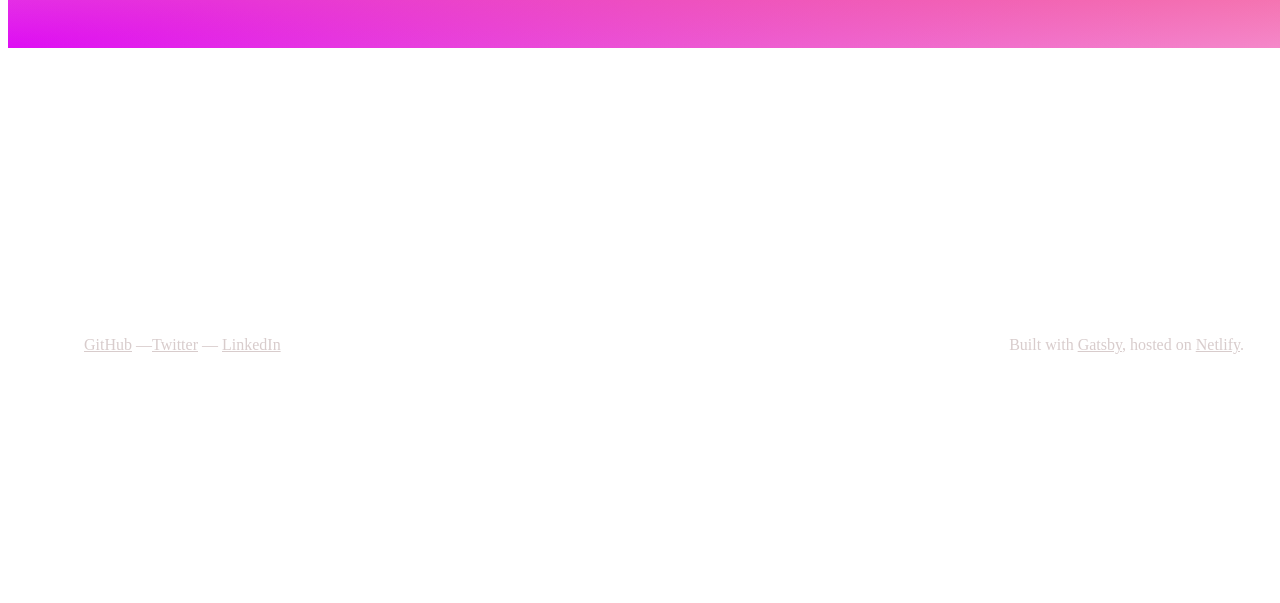
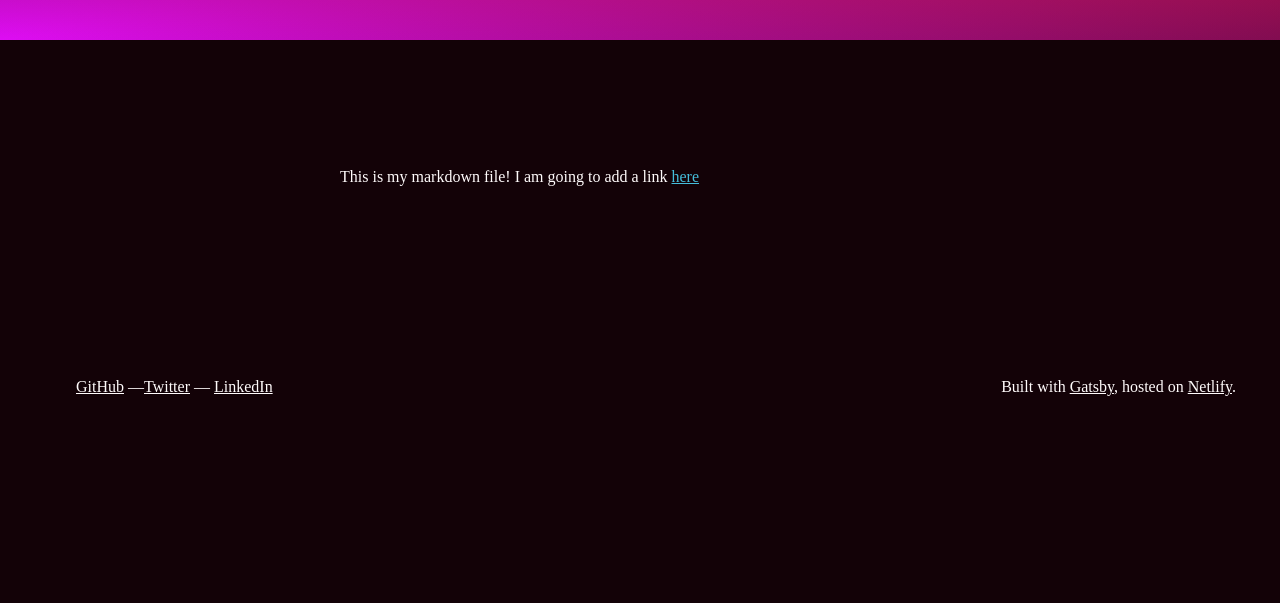
Before and after one commit to jackson-lewis/jacksonlewis.co.uk, a Gatsby site: page /projects/bicestergym in a window 1280 px wide. Shown: the part 197-800 px from the top of the page. Built offline with nearby package versions, Linux system fonts and the light colour scheme; Gatsby itself is replaced by a stand-in of ours; some packages are replaced by stand-ins of ours; a web font is replaced by a local one.

Commit message:
Improvements boiii

```diff
--- a/src/components/styles/Global.js
+++ b/src/components/styles/Global.js
@@ -13,7 +13,7 @@
         --black: ${ colors.black };
         --grey: ${ colors.grey };
 
-        --body-color: var( --grey );
+        --body-color: var( --black );
         --heading-color: var( --white );
         --link-color: var( --blue );
         --outline-color: #403838;
@@ -32,12 +32,30 @@
     }
 
     body {
+        margin: 0;
+
         font-family: var( --serif-font );
-
         font-size: var( --base-font-size );
         font-weight: 400;
         font-style: normal;
-        color: var( --body-color );
+        color: var( --white );
+        background-color: var( --body-color );
+
+        -webkit-font-smoothing: antialiased;
+        -moz-osx-font-smoothing: grayscale;
+    }
+
+    a {
+        color: var( --link-color );
+
+        :hover {
+            text-decoration: none;
+        }
+    }
+
+    h1, h2, h3, h4, h5, h6 {
+        font-weight: 400;
+        color: var( --heading-color );
     }
 
     .sans-font {
--- a/src/templates/project.js
+++ b/src/templates/project.js
@@ -20,7 +20,7 @@
             <StandardHero>
             <h1>{ frontmatter.title }</h1>
             </StandardHero>
-            <DefaultPageContent body={ body } />
+            <DefaultPageContent mdxBody={ body } />
         </Page>
     )
 
```
